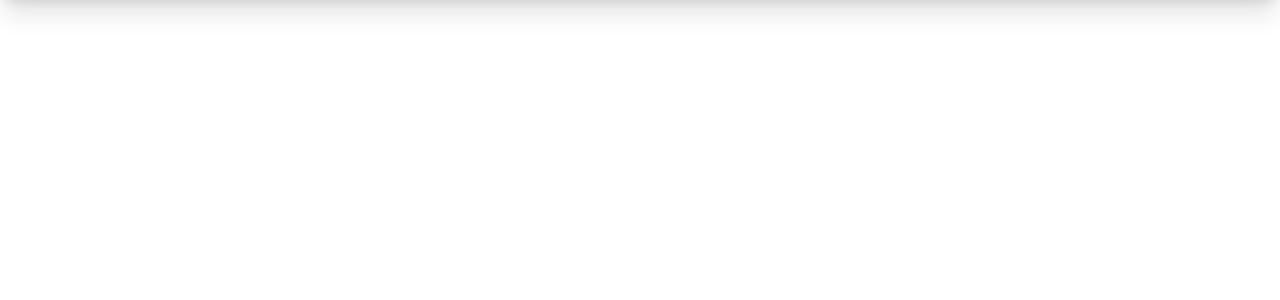
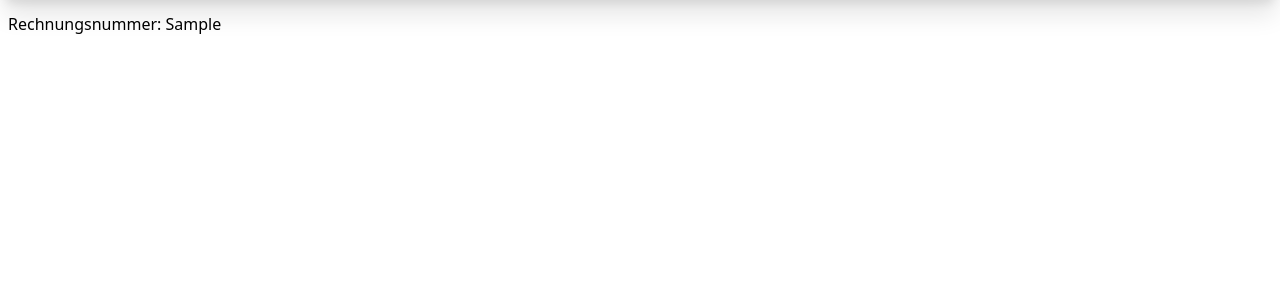
Before and after one commit to saschaschmittinger/Django-Invoiceapp, a Django app: page / in a window 1280 px wide. Shown: the part 64-364 px from the top of the page. Run offline with Django 5.2, Linux system fonts and the light colour scheme; a user stored in the database is signed in; tables that the repository leaves empty hold one stand-in row (values such as "Sample post").

Commit message:
30_11_24

```diff
--- a/invoices/views.py
+++ b/invoices/views.py
@@ -1,13 +1,18 @@
-from django.shortcuts import render
+from django.shortcuts import render, get_object_or_404
 from invoices.models import Invoice
+from profiles.models import Profile
 from django.views import generic
 
 
 class Home_base_view(generic.ListView):
     title: str = "SSC Consult"
-    template_name = "base.html"
-    queryset = Invoice.objects.all()
-    context_object_name = "invoices"
+    template_name = "invoices/index.html"
+    model = Invoice
+    context_object_name = "qs"
+
+    def get_queryset(self):
+        profil = get_object_or_404(Profile, user=self.request.user)
+        return super().get_queryset().filter(profil=profil).order_by("-erstellt")
 
     def get_context_data(self, **kwargs):
         context = super(Home_base_view, self).get_context_data(**kwargs)
--- a/static/css/styles.css
+++ b/static/css/styles.css
@@ -1152,6 +1152,10 @@ input:checked + .toggle-bg {
   margin-right: -0.25rem;
 }
 
+.ml-2 {
+  margin-left: 0.5rem;
+}
+
 .block {
   display: block;
 }
--- /dev/null
+++ b/templates/invoices/index.html
@@ -0,0 +1,14 @@
+{% extends "base.html" %}
+{% load static %}
+
+{% block content %}
+
+{% for iv in qs  %}
+
+    <div class="container ml-2">
+      Rechnungsnummer:  {{ iv.rechnungsnummer }}
+    </div>
+
+{% endfor %}
+
+{% endblock content %}
```
